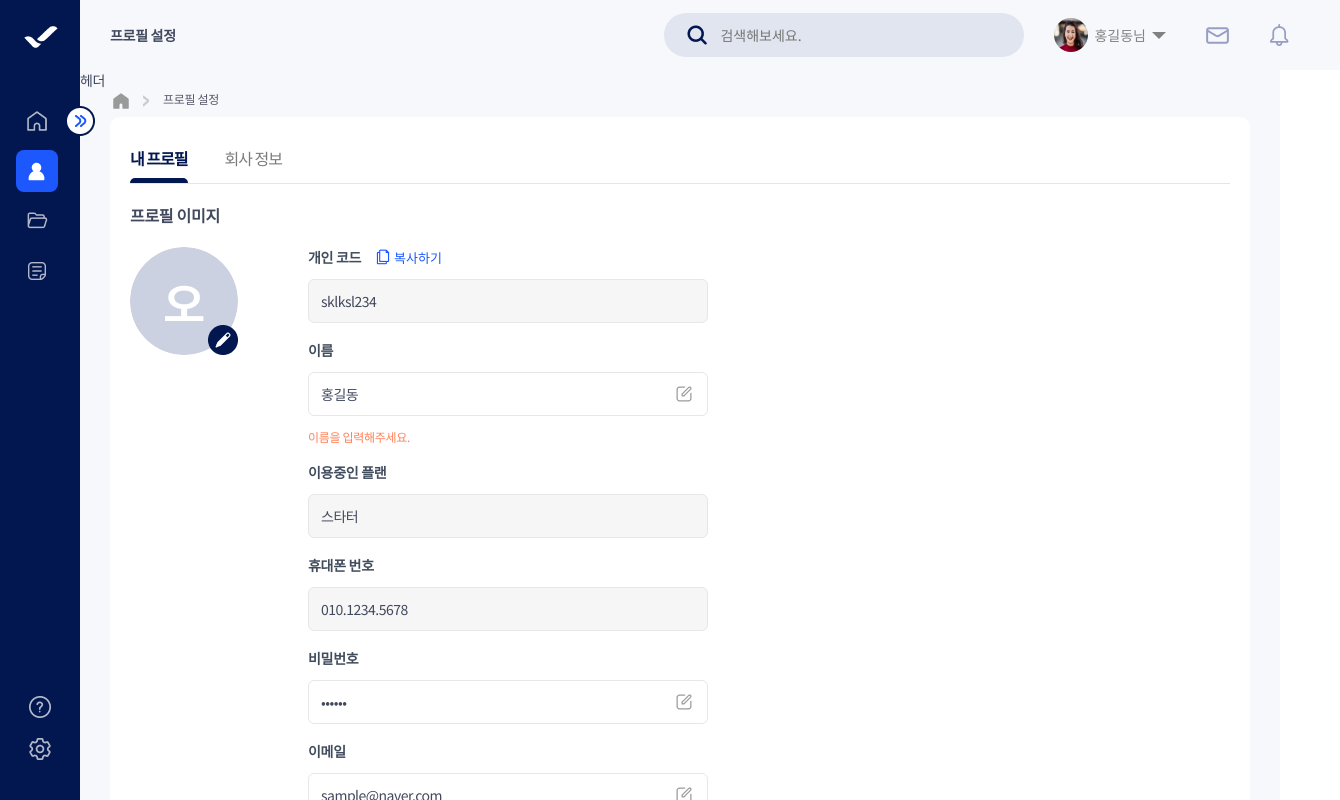
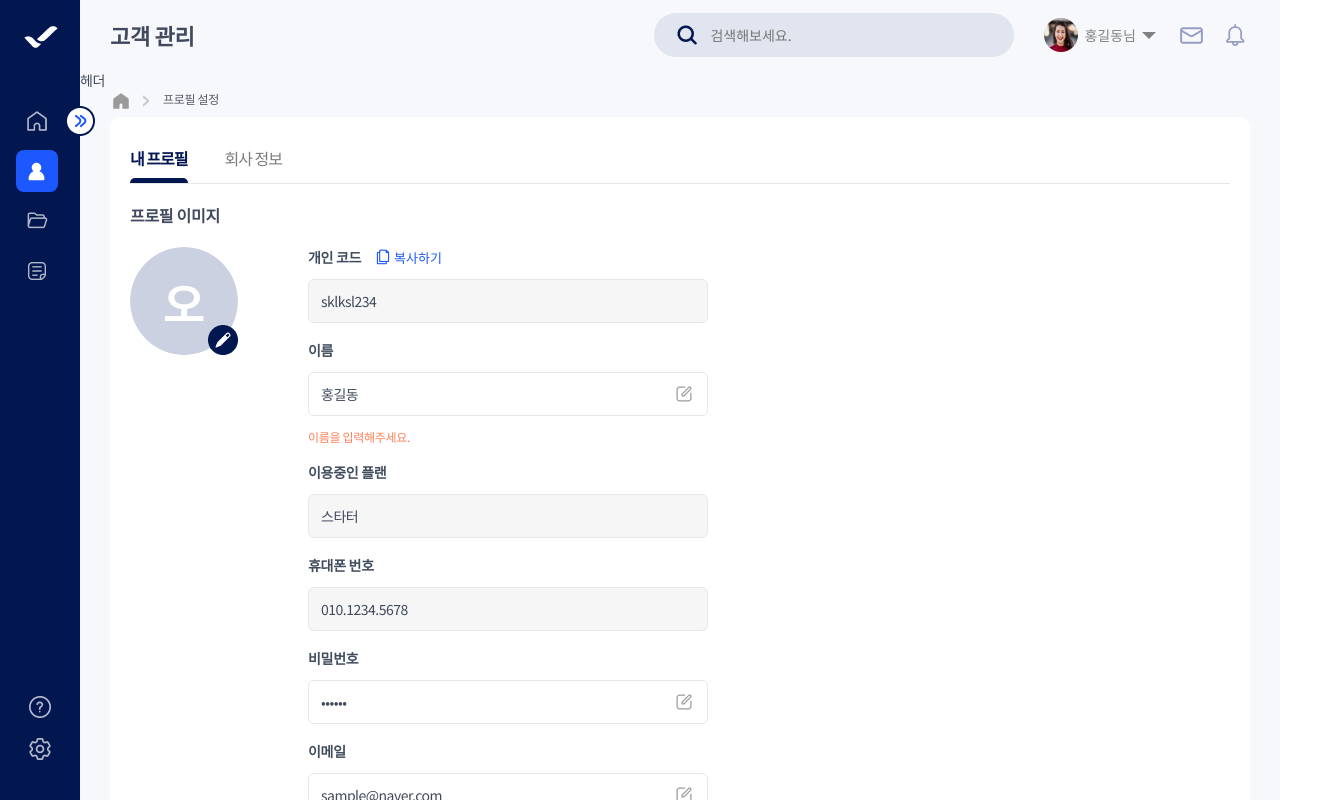
Before and after one commit to hdsshj/orderCheck.Front, a React (Create React App) app: page / in a window 1280 px wide. Both pictures are taken after a click on the item "고객 관리". Shown: the top 800 px of the page, 1340 px wide, since content can reach past the window. Built offline with nearby package versions, Linux system fonts and the light colour scheme.

Commit message:
add : 헤더 컴포넌트 추가

```diff
--- a/src/components/header/Header.js
+++ b/src/components/header/Header.js
@@ -1,12 +1,29 @@
 import React from "react";
 import styled from "styled-components";
+import { useLocation } from "react-router";
 
 import profile from "../../resource/images/profile.jpg";
 
 const Header = (props) => {
+  const location = useLocation();
+
+  const HeaderText = (path) => {
+    if (path === "/custom_manage") {
+      return "고객 관리";
+    } else if (path === "/file_storage") {
+      return "파일보관함";
+    } else if (path === "/consulting_form") {
+      return "상담 신청폼";
+    }
+  };
+
+  if (location.pathname === "/") {
+    return null;
+  }
+
   return (
     <HeaderWrap id="header" className="header">
-      <h2 className="title">프로필 설정</h2>
+      <h2 className="title">{HeaderText(location.pathname)}</h2>
       <ul className="menu">
         <li>
           <div className="searchbox">
@@ -54,7 +71,7 @@ const Header = (props) => {
             <i className="ico mail"></i>
           </button>
         </li>
-        <li>
+        <li style={{ marginLeft: "14px" }}>
           <button type="button" className="btn-menu" data-info="alarm">
             <i className="ico alarm"></i>
           </button>
@@ -69,20 +86,48 @@ const HeaderWrap = styled.div`
   background: #f7f8fb;
   top: 0;
   left: 80px;
-  width: calc(100% - 80px);
+  width: calc(100% - 140px);
   height: 70px;
+  padding: 0px 30px;
   z-index: 2;
 
+  .menu {
+    display: flex;
+    align-items: center;
+  }
+
+  .header {
+    display: flex;
+    justify-content: space-between;
+    align-items: center;
+  }
+
+  .title {
+    display: inline-block;
+    color: #41495e;
+    line-height: 32px;
+    font-size: 22px;
+    font-weight: 700;
+  }
+
   .ico {
-    display: inline-block;
-    min-width: 42px;
-    width: 42px;
     /* min-width: 48px; */
-    /* width: 48px; */
-    height: 42px;
+    /* width: 30px; */
+    /* height: 42px; */
     background-repeat: no-repeat;
     background-position: center;
-    transition: all 0.5s;
+    display: inline-block;
+    min-width: 30px;
+    width: 30px;
+    height: 30px;
+    vertical-align: middle;
+  }
+
+  .button[class*="btn"] {
+    display: inline-block;
+  }
+
+  .btn-menu {
   }
 `;
 
--- a/src/resource/css/contents.css
+++ b/src/resource/css/contents.css
@@ -603,9 +603,7 @@
 .menu .dropdown-wrap {
   margin: 0 20px 0 30px;
 }
-.menu .btn-menu {
-  margin: 0 10px;
-}
+
 .menu .btn-menu > * {
   position: relative;
 }
--- a/src/resource/css/layout.css
+++ b/src/resource/css/layout.css
@@ -2058,11 +2058,6 @@ body {
   transition: all 0.4s ease;
 }
 
-.sidebar.open ~ .content-section {
-  left: 218px;
-  width: calc(100% - 218px);
-}
-
 /* .side-form.left.open+ aside +.content-section {min-width:1536px; left: 300px; width: calc(100% - 300px);}
 .side-form.right.open+.content-section { min-width:1566px;width: calc(100% - 270px); right:270px;}
 .side-form.left.open+ aside.open+.content-section { min-width:1266px;width: calc(100% - 570px); right:270px;} */
```
